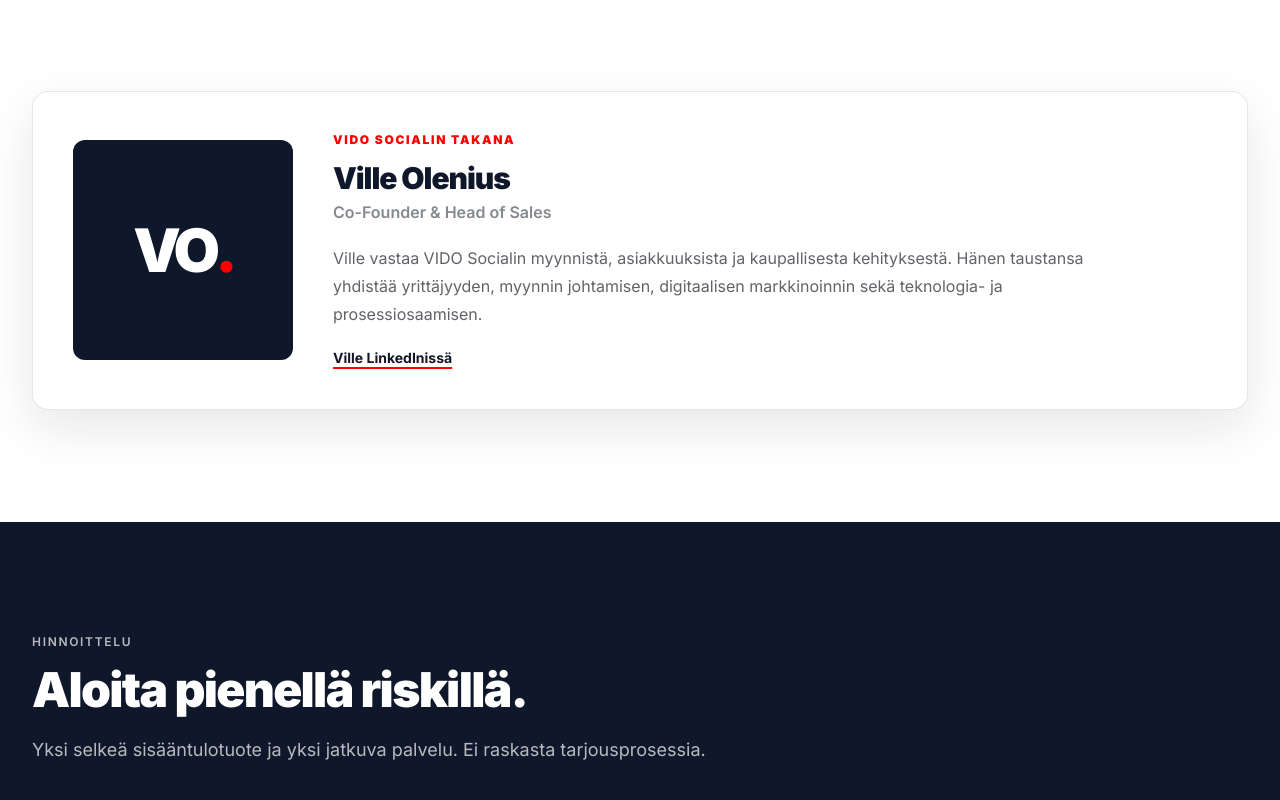
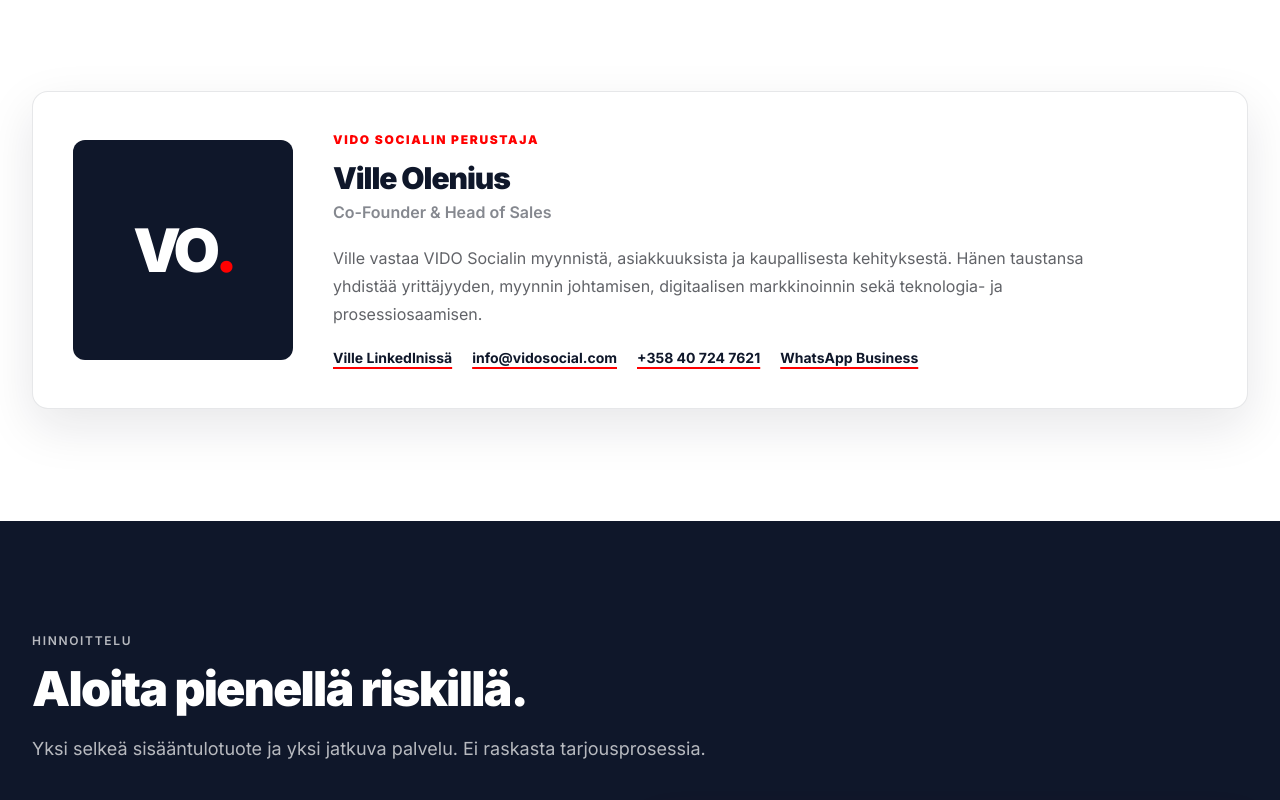
Before and after one commit to Jambovisuaalit/vido-social-frontend, a Next.js app: page / in a window 1280 px wide. Shown: the part 4060-4860 px from the top of the page. Built offline with nearby package versions, Linux system fonts and the light colour scheme; no server answers.

Commit message:
feat: publish canonical VIDO contact and WhatsApp details

```diff
--- a/components/LandingPage.tsx
+++ b/components/LandingPage.tsx
@@ -29,7 +29,10 @@
 ];
 
 export default function LandingPage() {
-  const whatsappNumber = process.env.NEXT_PUBLIC_WHATSAPP_NUMBER || "";
+  const whatsappNumber = process.env.NEXT_PUBLIC_WHATSAPP_NUMBER || "+358 40 724 7621";
+  const contactEmail = process.env.NEXT_PUBLIC_CONTACT_EMAIL || "ville@vidosocial.com";
+  const contactPhone = process.env.NEXT_PUBLIC_CONTACT_PHONE || "+358 40 724 7621";
+  const siteUrl = process.env.NEXT_PUBLIC_SITE_URL || "https://vidosocial.com";
   const linkedinUrl = process.env.NEXT_PUBLIC_VILLE_LINKEDIN || "https://www.linkedin.com/in/ville1";
   const proofBefore = process.env.NEXT_PUBLIC_PROOF_BEFORE_URL || "";
   const proofAfter = process.env.NEXT_PUBLIC_PROOF_AFTER_URL || "";
@@ -38,6 +41,9 @@
   const businessId = process.env.NEXT_PUBLIC_BUSINESS_ID || "";
 
   const hasProof = Boolean(proofBefore && proofAfter);
+  const normalizedWhatsApp = whatsappNumber.replace(/\D/g, "");
+  const whatsappHref = `https://wa.me/${normalizedWhatsApp}?text=${encodeURIComponent("Hei, haluan kuulla lisää VIDO Socialista.")}`;
+  const telephoneHref = `tel:${contactPhone.replace(/[^+\d]/g, "")}`;
 
   return (
     <main className="overflow-hidden bg-white">
@@ -167,7 +173,7 @@
             </div>
           ) : (
             <div className="mt-12 rounded-xl border border-dashed border-brand-navy/20 bg-white p-7 sm:p-9">
-              <p className="text-xs font-black uppercase tracking-[0.14em] text-brand-red">Launch blocker 3/3</p>
+              <p className="text-xs font-black uppercase tracking-[0.14em] text-brand-red">Launch blocker 2/2</p>
               <h3 className="mt-3 text-2xl font-black tracking-[-0.03em] text-brand-navy">Asiakasproof odottaa kirjallista julkaisulupaa.</h3>
               <p className="mt-3 max-w-2xl leading-7 text-brand-charcoal/75">
                 Kun hyväksytty before/after-aineisto on valittu, se kytketään tähän ympäristömuuttujilla. Näin preview pysyy rehellisenä eikä väärää social proofia päädy tuotantoon.
@@ -182,15 +188,18 @@
           <div className="grid items-center gap-10 rounded-2xl border border-brand-navy/10 bg-white p-7 shadow-soft lg:grid-cols-[220px_1fr] lg:p-10">
             <div className="flex aspect-square items-center justify-center rounded-xl bg-brand-navy text-6xl font-black tracking-[-0.08em] text-white">VO<span className="text-brand-red">.</span></div>
             <div>
-              <p className="text-xs font-black uppercase tracking-[0.14em] text-brand-red">VIDO Socialin takana</p>
+              <p className="text-xs font-black uppercase tracking-[0.14em] text-brand-red">VIDO Socialin perustaja</p>
               <h2 className="mt-3 text-3xl font-black tracking-[-0.035em] text-brand-navy">Ville Olenius</h2>
               <p className="mt-1 font-semibold text-brand-gray">Co-Founder & Head of Sales</p>
               <p className="mt-5 max-w-3xl leading-7 text-brand-charcoal/75">
                 Ville vastaa VIDO Socialin myynnistä, asiakkuuksista ja kaupallisesta kehityksestä. Hänen taustansa yhdistää yrittäjyyden, myynnin johtamisen, digitaalisen markkinoinnin sekä teknologia- ja prosessiosaamisen.
               </p>
-              <a href={linkedinUrl} data-event="linkedin_click" target="_blank" rel="noreferrer" className="mt-5 inline-flex text-sm font-bold text-brand-navy underline decoration-brand-red decoration-2 underline-offset-4">
-                Ville LinkedInissä
-              </a>
+              <div className="mt-5 flex flex-wrap gap-x-5 gap-y-3 text-sm font-bold">
+                <a href={linkedinUrl} data-event="linkedin_click" target="_blank" rel="noreferrer" className="text-brand-navy underline decoration-brand-red decoration-2 underline-offset-4">Ville LinkedInissä</a>
+                <a href={`mailto:${contactEmail}`} className="text-brand-navy underline decoration-brand-red decoration-2 underline-offset-4">{contactEmail}</a>
+                <a href={telephoneHref} className="text-brand-navy underline decoration-brand-red decoration-2 underline-offset-4">{contactPhone}</a>
+                <a href={whatsappHref} data-event="whatsapp_click" target="_blank" rel="noreferrer" className="text-brand-navy underline decoration-brand-red decoration-2 underline-offset-4">WhatsApp Business</a>
+              </div>
             </div>
           </div>
         </Container>
@@ -257,6 +266,10 @@
               <p className="text-xs font-black uppercase tracking-[0.14em] text-brand-red">Aloita tästä</p>
               <h2 className="mt-4 text-4xl font-black tracking-[-0.045em] text-brand-navy sm:text-5xl">Seuraava työmaa voi olla myös seuraava referenssinne.</h2>
               <p className="mt-5 text-lg leading-8 text-brand-charcoal/75">Täytä neljä tietoa. Emme ohjaa tässä vaiheessa verkkomaksuun — yhteydenotto käynnistää Startin onboarding-polun.</p>
+              <div className="mt-6 space-y-2 text-sm font-semibold text-brand-charcoal/80">
+                <p>Sähköposti: <a href={`mailto:${contactEmail}`} className="text-brand-navy underline underline-offset-4">{contactEmail}</a></p>
+                <p>Puhelin / WhatsApp: <a href={whatsappHref} data-event="whatsapp_click" target="_blank" rel="noreferrer" className="text-brand-navy underline underline-offset-4">{contactPhone}</a></p>
+              </div>
             </div>
             <LeadForm whatsappNumber={whatsappNumber} />
           </div>
@@ -269,7 +282,13 @@
             <div>
               <VidoLogo className="h-auto w-40" />
               <p className="mt-4 text-sm text-brand-gray">Työmaat näkyviksi. Referenssit myyntiin.</p>
-              <p className="mt-2 text-xs text-brand-gray">{legalEntity}{businessId ? ` · Y-tunnus ${businessId}` : ""}</p>
+              <div className="mt-3 flex flex-wrap gap-x-4 gap-y-2 text-xs text-brand-charcoal/70">
+                <a href={`mailto:${contactEmail}`} className="hover:text-brand-navy">{contactEmail}</a>
+                <a href={telephoneHref} className="hover:text-brand-navy">{contactPhone}</a>
+                <a href={whatsappHref} data-event="whatsapp_click" target="_blank" rel="noreferrer" className="hover:text-brand-navy">WhatsApp Business</a>
+                <a href={siteUrl} className="hover:text-brand-navy">vidosocial.com</a>
+              </div>
+              <p className="mt-3 text-xs text-brand-gray">{legalEntity}{businessId ? ` · Y-tunnus ${businessId}` : ""}</p>
             </div>
             <nav aria-label="Lakilinkit" className="flex flex-wrap gap-5 text-sm font-semibold text-brand-charcoal/70">
               <a href="/tietosuoja" className="hover:text-brand-navy">Tietosuoja</a>
```
